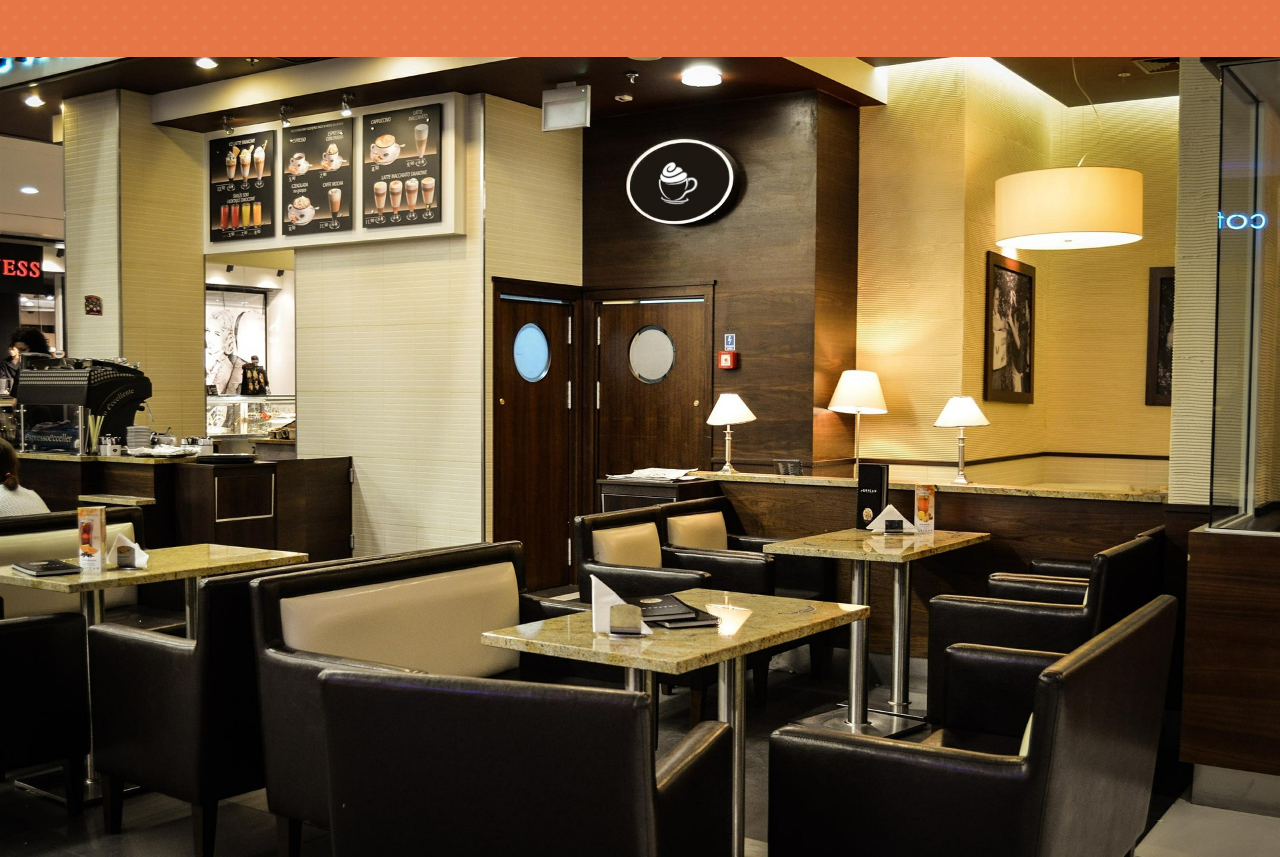
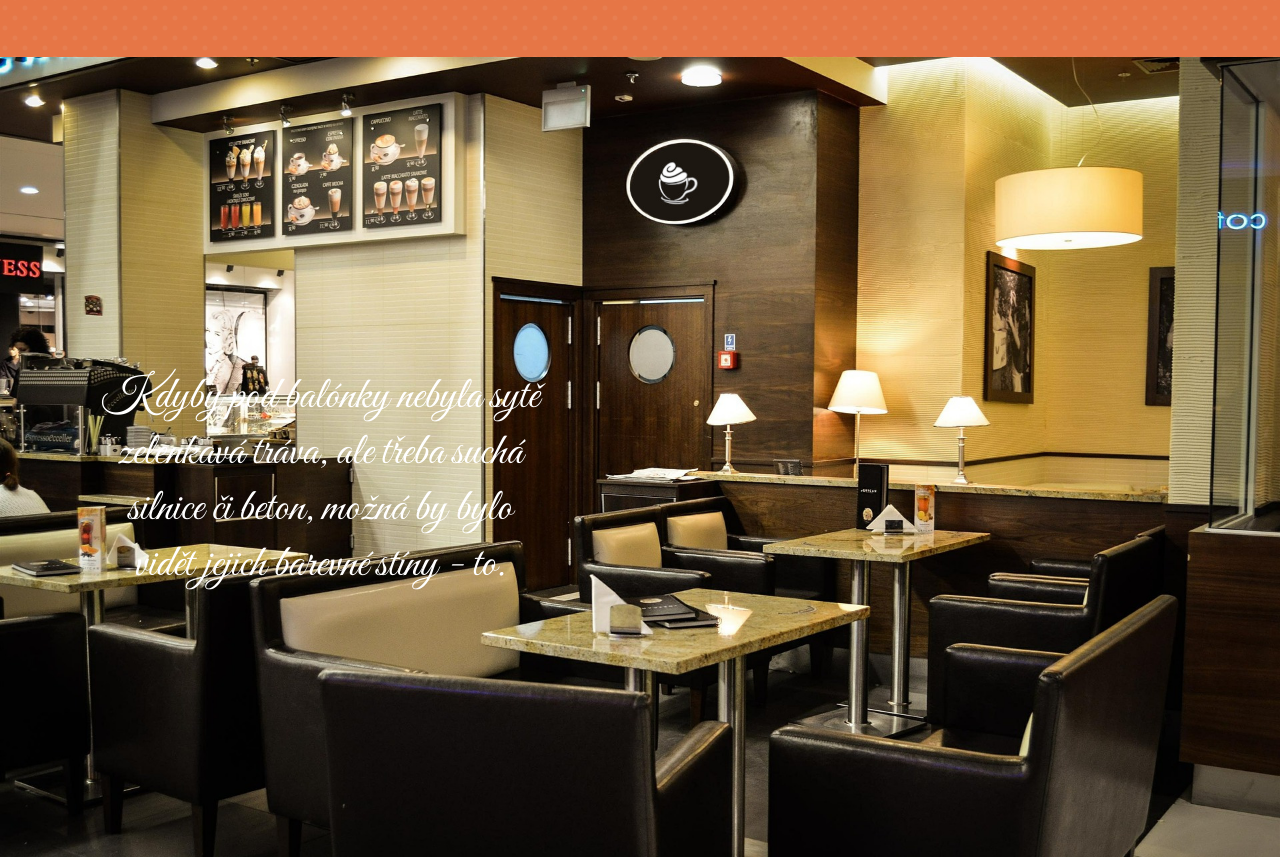
Before and after one commit to OksanaMir/cafelora, a website built with webpack: page src/index.html in a window 1280 px wide. Shown: the part 1017-1874 px from the top of the page. Built offline with nearby package versions, Linux system fonts and the light colour scheme.

Commit message:
Gallery description added to html and styled

```diff
--- a/src/index.html
+++ b/src/index.html
@@ -76,7 +76,12 @@
       </div>
     </section>
 
-    <section id="galerie" class="gallery"></section>
+    <section id="galerie" class="gallery">
+      <h2 class="gallery-description">
+        Kdyby pod balónky nebyla sytě zelenkavá tráva, ale třeba suchá silnice
+        či beton, možná by bylo vidět jejich barevné stíny - to.
+      </h2>
+    </section>
 
     <section id="kontakt">
       <div class="container">
--- a/src/style.css
+++ b/src/style.css
@@ -234,12 +234,20 @@ nav a:hover {
 .gallery {
   padding-top: 0;
   height: 100vh;
+  display: flex;
+  text-align: center;
+  align-items: center;
 
   color: white;
   background-image: url('./img/gallery.jpg');
   background-size: cover;
   background-position: top center;
   background-attachment: fixed;
+}
+.gallery-description {
+  width: 50vw;
+  height: 50vh;
+  padding: 100px;
 }
 
 .contacts {
```
Also changed, not shown: dist/bundle.js, dist/index.html.
